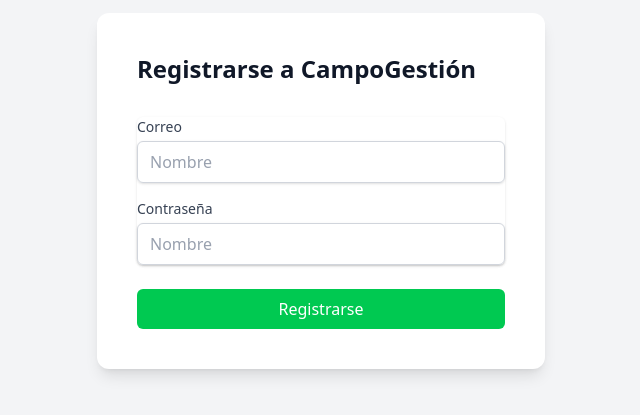
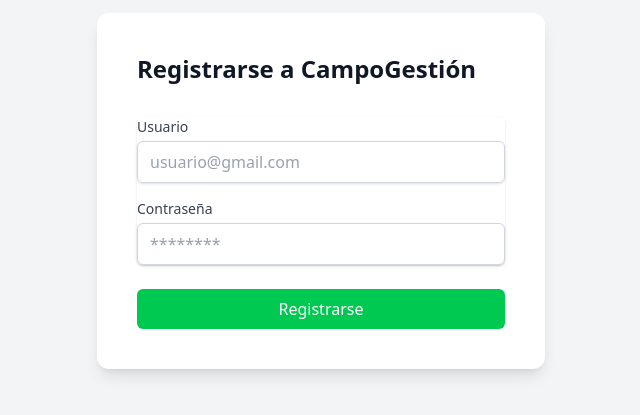
Before and after one commit to Medina-Euclides/Campo-Gestion, a React (Vite) app: page /Register in a window 1280 px wide. Shown: the part 209-624 px from the top of the page, without its empty margins (319-959 px from the left). Built offline with nearby package versions, Linux system fonts and the light colour scheme.

Commit message:
reparando errores: register page

```diff
--- a/src/pages/Register.tsx
+++ b/src/pages/Register.tsx
@@ -1,28 +1,44 @@
 import { Button } from "../components/ui/Button"
 import { Input } from "../components/ui/Input"
-
+import { useState } from "react"
 
 const Register = () => {
+    const [user, setUser] = useState({
+            email: '',
+            password: ''})
+
+    const handleChange = (e:React.ChangeEvent<HTMLInputElement>) => {
+        const {name, value} = e.target;
+        setUser({...user,[name]:value});
+    };
+
+    const handleSubmit = (e: React.FormEvent) => {
+        e.preventDefault();
+        console.log(user);
+    }
   return (
     <div className="min-h-screen flex items-center justify-center bg-gray-100">
         <div className="max-w-md w-full space-y-8 bg-white p-10 rounded-xl shadow-lg">
             <h2 className="text-2xl font-bold text-gray-900">Registrarse a CampoGestión</h2>
 
-            <form className="mt-8 space-y-6">
+            <form className="mt-8 space-y-6" onSubmit={handleSubmit}>
                 <div className="rounded-md shadow-sm -space-y-px">
                     <Input
-                    id="nombre"
-                    name="nombre"
-                    label="Correo"
-                    placeholder="Nombre"
-                    type="email"
+                        id="email"
+                        name="email"
+                        label="Usuario"
+                        placeholder="usuario@gmail.com"
+                        type="email"
+                        onChange={handleChange}
                     />
+
                     <Input
-                    id="nombre"
-                    name="nombre"
-                    label="Contraseña"
-                    placeholder="Nombre"
-                    type="email"
+                        id="password"
+                        name="password"
+                        label="Contraseña"
+                        placeholder="********"
+                        type="password"
+                        onChange={handleChange}
                     />
                 </div>
 
```
